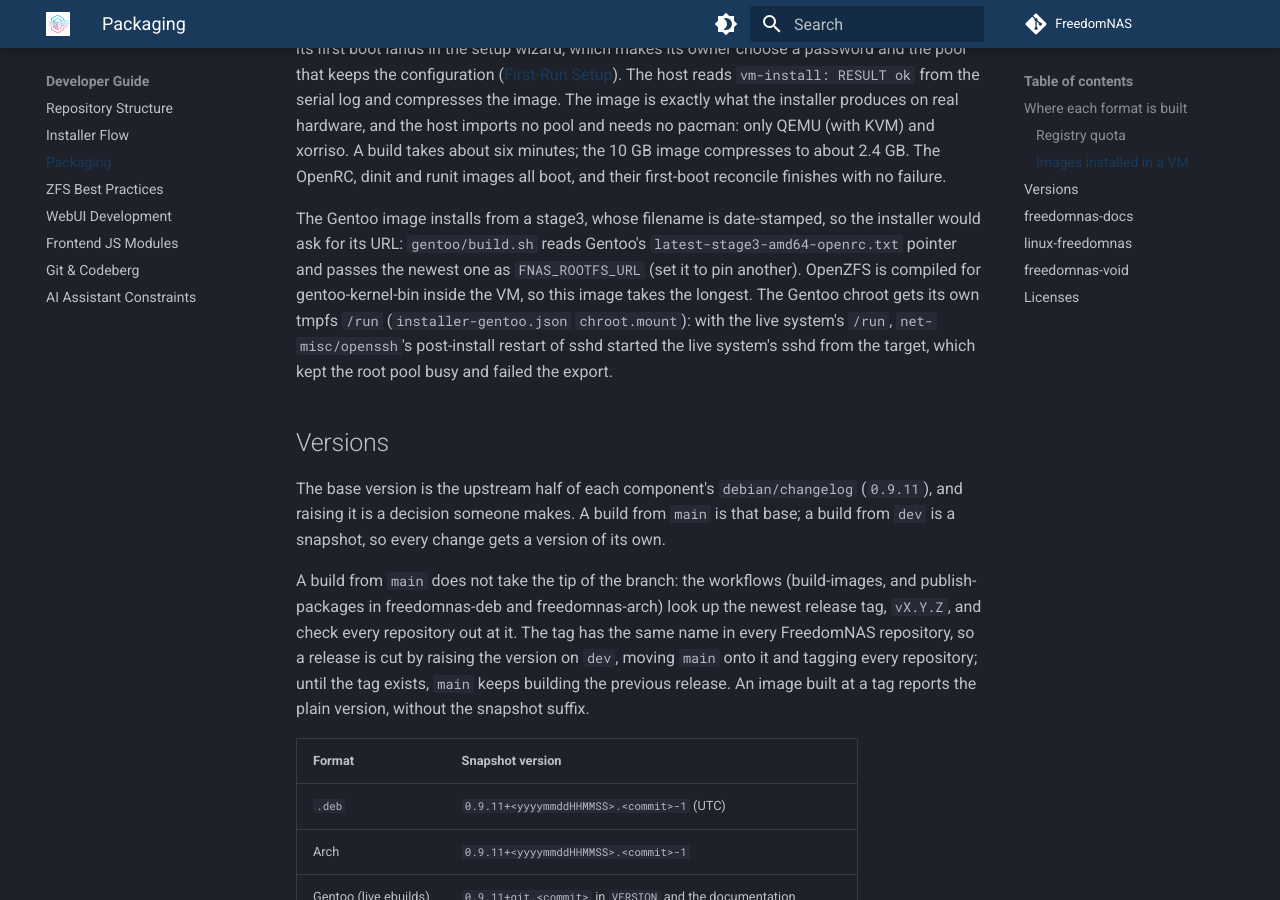
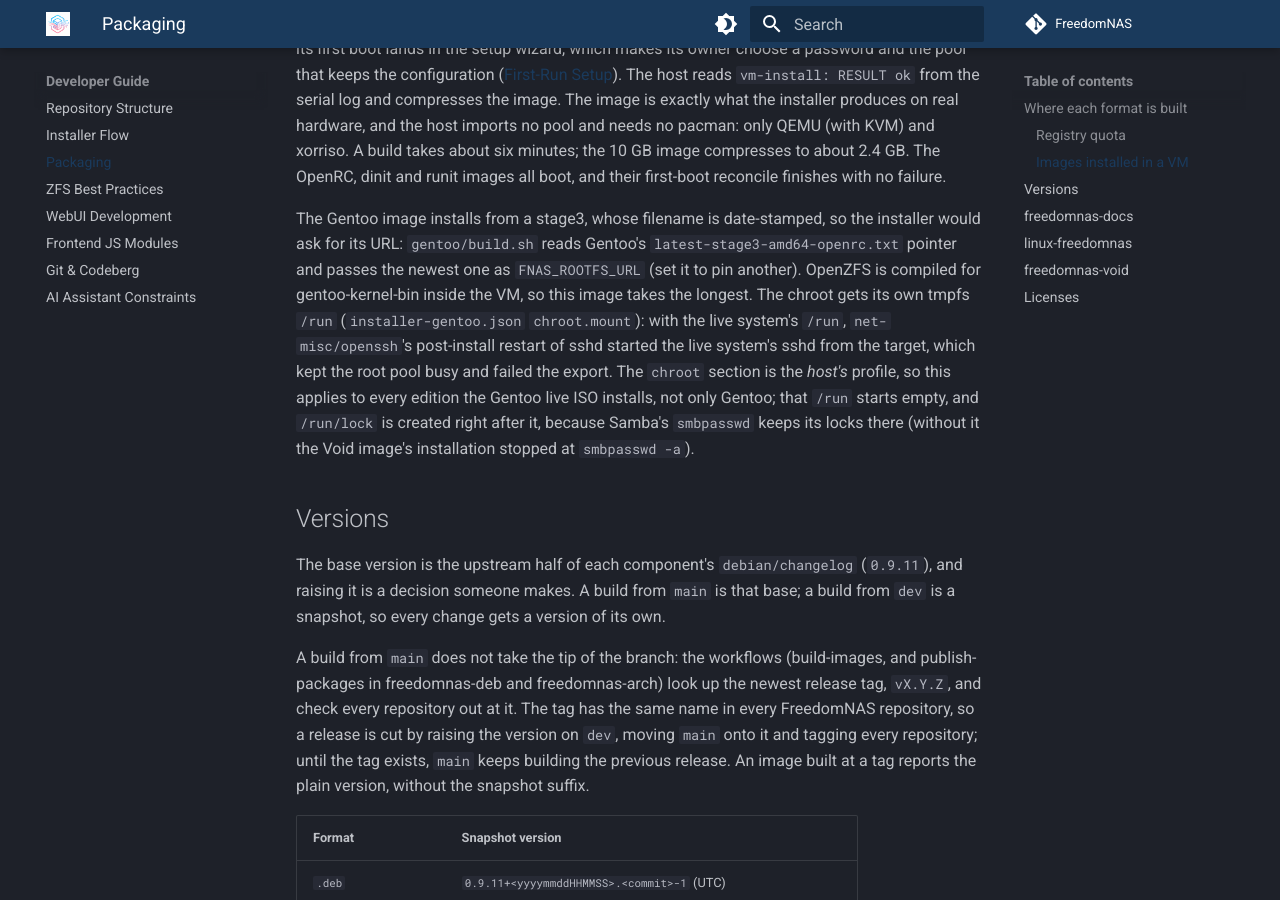
Before and after one commit to FreedomNAS/freedomnas-docs, an MkDocs documentation site: the page built from docs/developer/packaging.md, in a window 1280 px wide and 900 px high, scrolled down 2580 px. Built offline with MkDocs 1.6.1 and Material for MkDocs 9.7.7, drawn with Linux system fonts in a browser that asks for light colours.

Commit message:
Explain the chroot's /run and /run/lock

```diff
--- a/docs/developer/packaging.md
+++ b/docs/developer/packaging.md
@@ -84,10 +84,15 @@ the installer would ask for its URL: `gentoo/build.sh` reads Gentoo's
 `latest-stage3-amd64-openrc.txt` pointer and passes the newest one as
 `FNAS_ROOTFS_URL` (set it to pin another). OpenZFS is compiled for
 gentoo-kernel-bin inside the VM, so this image takes the longest. The
-Gentoo chroot gets its own tmpfs `/run` (`installer-gentoo.json`
+chroot gets its own tmpfs `/run` (`installer-gentoo.json`
 `chroot.mount`): with the live system's `/run`, `net-misc/openssh`'s
 post-install restart of sshd started the live system's sshd from the
-target, which kept the root pool busy and failed the export.
+target, which kept the root pool busy and failed the export. The `chroot`
+section is the *host's* profile, so this applies to every edition the
+Gentoo live ISO installs, not only Gentoo; that `/run` starts empty, and
+`/run/lock` is created right after it, because Samba's `smbpasswd` keeps its
+locks there (without it the Void image's installation stopped at
+`smbpasswd -a`).
 
 ## Versions
 
```
